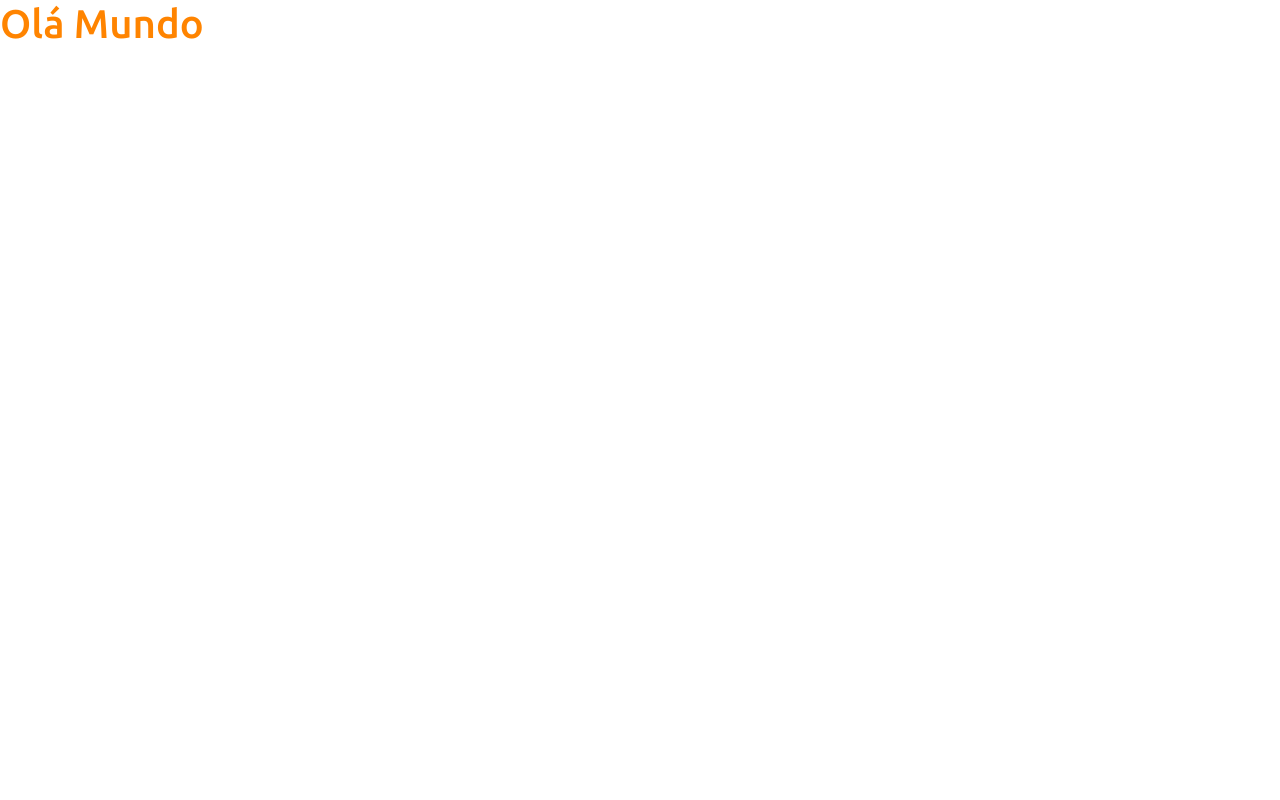
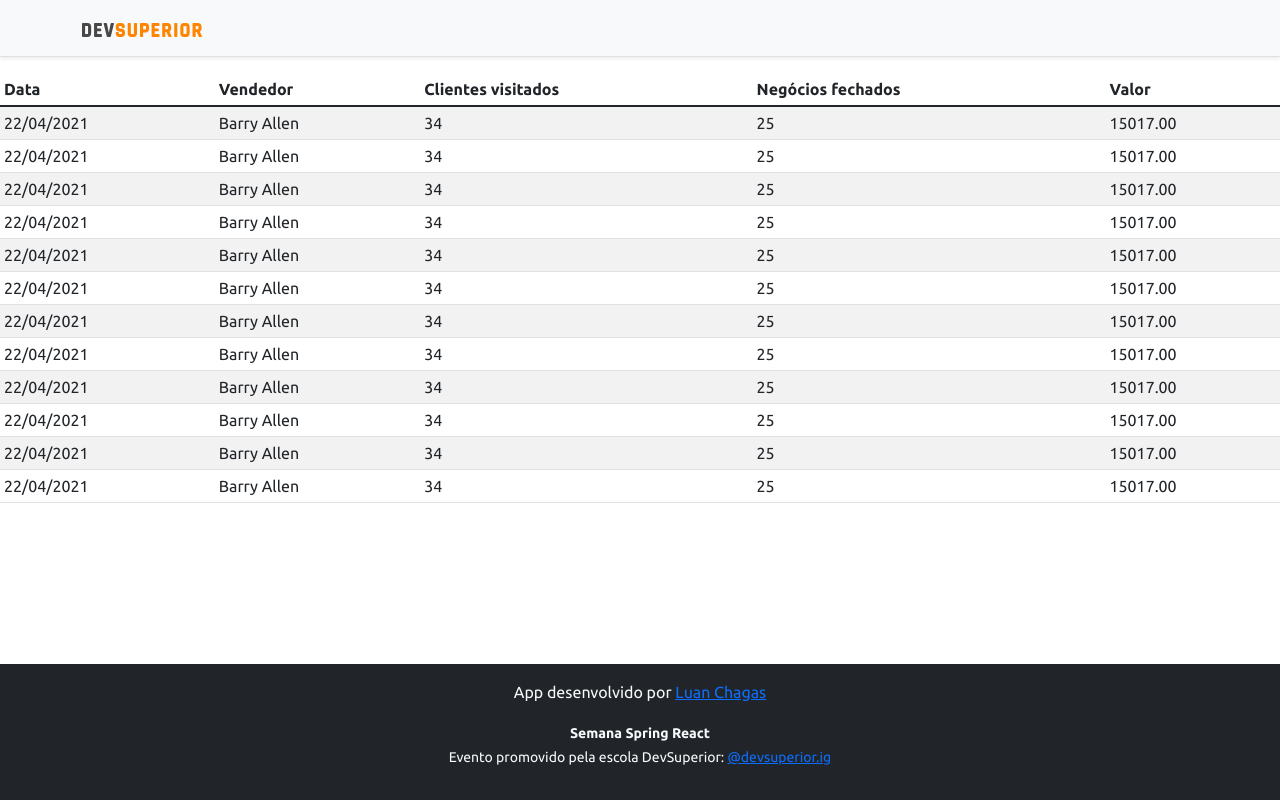
Before and after one commit to LuanChagas/semana_spring_react_4.0, a React (Create React App) app in the folder frontend/: page / in a window 1280 px wide. Built offline with nearby package versions, Linux system fonts and the light colour scheme.

Commit message:
Basic static components

```diff
--- a/frontend/src/App.tsx
+++ b/frontend/src/App.tsx
@@ -1,11 +1,17 @@
+import DataTable from "components/DataTable";
+import Footer from "components/Footer";
+import NavBar from "components/Navbar/Index";
 
 
 
 function App() {
   return (
-    <div>
-      <h1 className="text-primary">Olá Mundo</h1>
-    </div>
+    <>
+      <NavBar/>
+
+    <DataTable/>
+      <Footer/>
+       </>
   );
 }
 
--- /dev/null
+++ b/frontend/src/components/DataTable/index.tsx
@@ -0,0 +1,106 @@
+
+
+const DataTable = () => {
+    return (
+        <div className="table-responsive">
+            <table className="table table-striped table-sm">
+                <thead>
+                    <tr>
+                        <th>Data</th>
+                        <th>Vendedor</th>
+                        <th>Clientes visitados</th>
+                        <th>Negócios fechados</th>
+                        <th>Valor</th>
+                    </tr>
+                </thead>
+                <tbody>
+                    <tr>
+                        <td>22/04/2021</td>
+                        <td>Barry Allen</td>
+                        <td>34</td>
+                        <td>25</td>
+                        <td>15017.00</td>
+                    </tr>
+                     <tr>
+                        <td>22/04/2021</td>
+                        <td>Barry Allen</td>
+                        <td>34</td>
+                        <td>25</td>
+                        <td>15017.00</td>
+                    </tr>
+                     <tr>
+                        <td>22/04/2021</td>
+                        <td>Barry Allen</td>
+                        <td>34</td>
+                        <td>25</td>
+                        <td>15017.00</td>
+                    </tr>
+                     <tr>
+                        <td>22/04/2021</td>
+                        <td>Barry Allen</td>
+                        <td>34</td>
+                        <td>25</td>
+                        <td>15017.00</td>
+                    </tr>
+                     <tr>
+                        <td>22/04/2021</td>
+                        <td>Barry Allen</td>
+                        <td>34</td>
+                        <td>25</td>
+                        <td>15017.00</td>
+                    </tr>
+                     <tr>
+                        <td>22/04/2021</td>
+                        <td>Barry Allen</td>
+                        <td>34</td>
+                        <td>25</td>
+                        <td>15017.00</td>
+                    </tr>
+                     <tr>
+                        <td>22/04/2021</td>
+                        <td>Barry Allen</td>
+                        <td>34</td>
+                        <td>25</td>
+                        <td>15017.00</td>
+                    </tr>
+                     <tr>
+                        <td>22/04/2021</td>
+                        <td>Barry Allen</td>
+                        <td>34</td>
+                        <td>25</td>
+                        <td>15017.00</td>
+                    </tr>
+                     <tr>
+                        <td>22/04/2021</td>
+                        <td>Barry Allen</td>
+                        <td>34</td>
+                        <td>25</td>
+                        <td>15017.00</td>
+                    </tr>
+                     <tr>
+                        <td>22/04/2021</td>
+                        <td>Barry Allen</td>
+                        <td>34</td>
+                        <td>25</td>
+                        <td>15017.00</td>
+                    </tr>
+                     <tr>
+                        <td>22/04/2021</td>
+                        <td>Barry Allen</td>
+                        <td>34</td>
+                        <td>25</td>
+                        <td>15017.00</td>
+                    </tr> <tr>
+                        <td>22/04/2021</td>
+                        <td>Barry Allen</td>
+                        <td>34</td>
+                        <td>25</td>
+                        <td>15017.00</td>
+                    </tr>
+                </tbody>
+            </table>
+        </div>
+    );
+}
+
+export default DataTable;
--- /dev/null
+++ b/frontend/src/components/Footer/index.tsx
@@ -0,0 +1,15 @@
+
+const Footer = () => {
+    return (
+        <footer className="footer mt-auto py-3 bg-dark">
+  <div className="container">
+    <p className="text-light">App desenvolvido por <a href="https://github.com/LuanChagas" target="_blank" rel="noreferrer">Luan Chagas</a></p>
+    <p className="text-light"><small><strong>Semana Spring React</strong><br/>
+      Evento promovido pela escola DevSuperior: <a href="https://instagram.com/devsuperior.ig" target="_blank" rel="noreferrer">@devsuperior.ig</a></small></p>
+  </div>
+</footer>
+
+    );
+}
+
+export default Footer;
--- /dev/null
+++ b/frontend/src/components/Navbar/Index.tsx
@@ -0,0 +1,15 @@
+import ImgDsDark from "assets/img/ds-dark.svg"
+
+const NavBar = () => {
+  return (
+    <div className="d-flex flex-column flex-md-row align-items-center p-3 px-md-4 mb-3 bg-light border-bottom shadow-sm">
+  <div className="container">
+    <nav className="my-2 my-md-0 mr-md-3">
+      <img src={ImgDsDark} alt="DevSuperior" width="120" />
+    </nav>
+  </div>
+</div>
+  );
+}
+
+export default NavBar;
```
Also changed, not shown: frontend/src/assets/img/ds-dark.svg (added).
